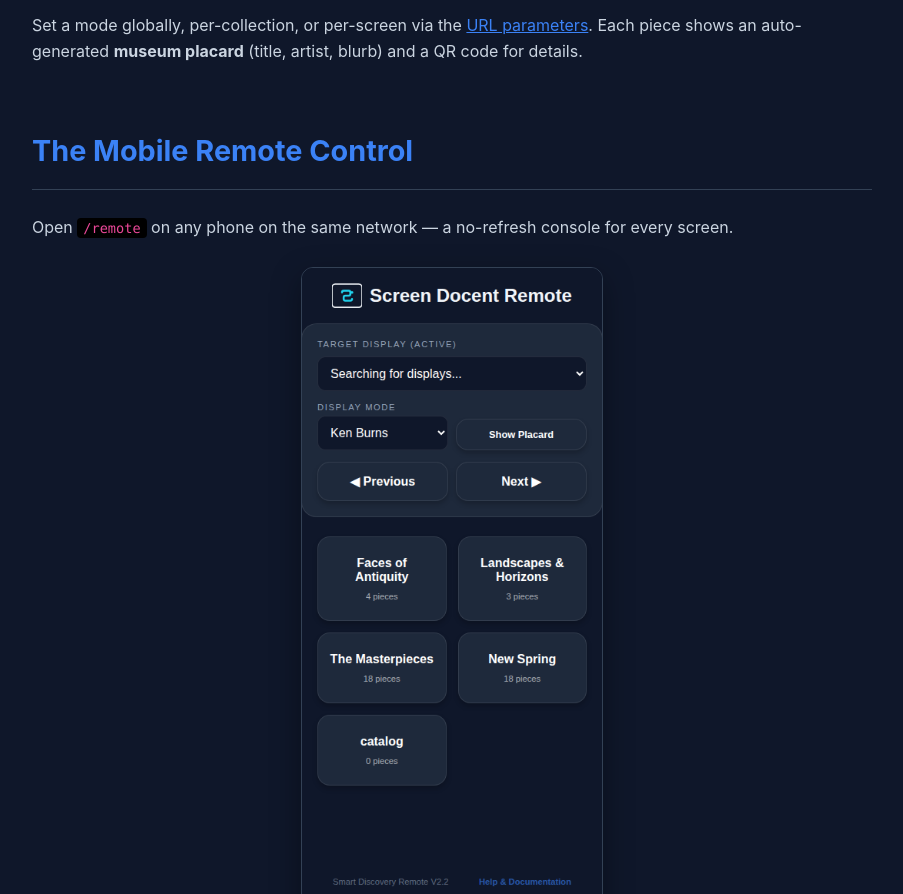
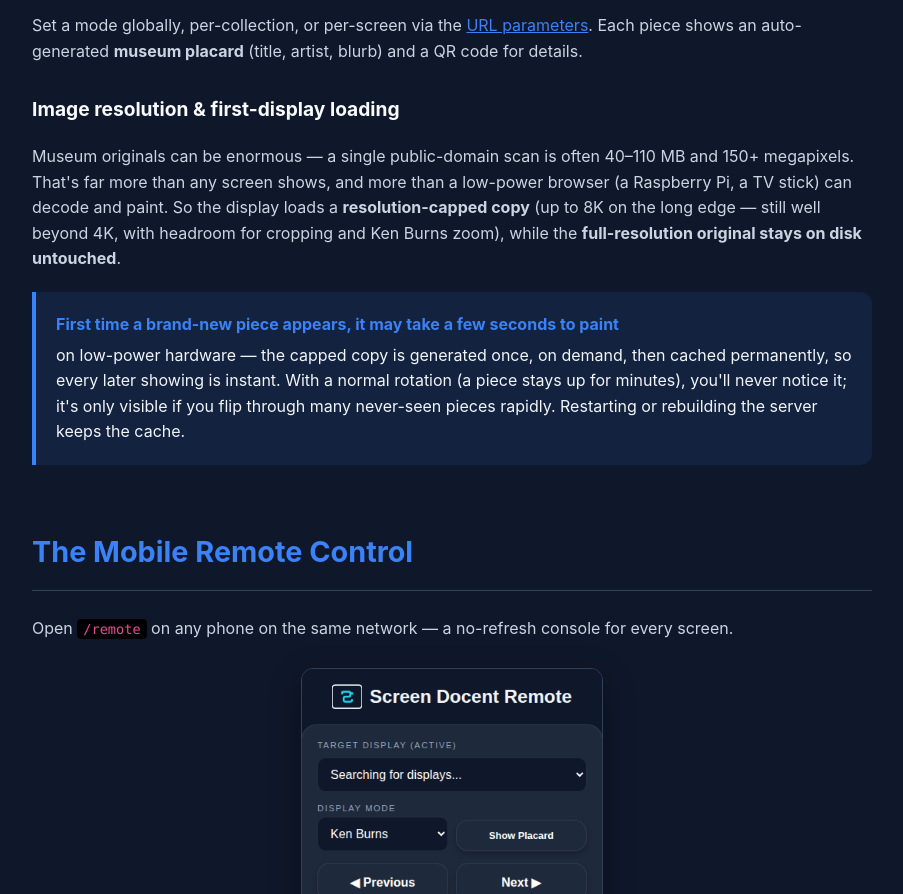
Before and after one commit to AiwendilInTheWoods/Pieria, a plain HTML site: page static/help.html in a window 1280 px wide. Shown: the part 8524-9418 px from the top of the page, without its empty margins (328-1231 px from the left). Drawn offline with Linux system fonts and the light colour scheme.

Commit message:
docs(help): explain resolution-capped display + one-time first-paint generation
New "Image resolution & first-display loading" note in the Display section: the
Canvas loads an 8K-capped copy (original kept full-res on disk), and the capped
copy is generated once on first display then cached — so a brand-new piece may
take a few seconds to paint on low-power hardware, invisible under normal
minutes-per-piece rotation. Documents the behavior introduced in 1504a42.

Co-Authored-By: Claude Opus 4.8 (1M context) <noreply@anthropic.com>

```diff
--- a/static/help.html
+++ b/static/help.html
@@ -402,6 +402,19 @@ GEMINI_API_KEY=your_free_key_here</code></pre>
             <p>Set a mode globally, per-collection, or per-screen via the <a href="#params" style="color:var(--accent-color);">URL parameters</a>.
                Each piece shows an auto-generated <strong>museum placard</strong> (title, artist, blurb) and a
                QR code for details.</p>
+            <h3>Image resolution &amp; first-display loading</h3>
+            <p>Museum originals can be enormous — a single public-domain scan is often 40–110&nbsp;MB and 150+
+               megapixels. That's far more than any screen shows, and more than a low-power browser (a Raspberry
+               Pi, a TV stick) can decode and paint. So the display loads a <strong>resolution-capped copy</strong>
+               (up to 8K on the long edge — still well beyond 4K, with headroom for cropping and Ken Burns zoom),
+               while the <strong>full-resolution original stays on disk untouched</strong>.</p>
+            <div class="tip">
+                <strong>First time a brand-new piece appears, it may take a few seconds to paint</strong> on
+                low-power hardware — the capped copy is generated once, on demand, then cached permanently, so
+                every later showing is instant. With a normal rotation (a piece stays up for minutes), you'll
+                never notice it; it's only visible if you flip through many never-seen pieces rapidly. Restarting
+                or rebuilding the server keeps the cache.
+            </div>
         </section>
 
         <section id="remote">
```
